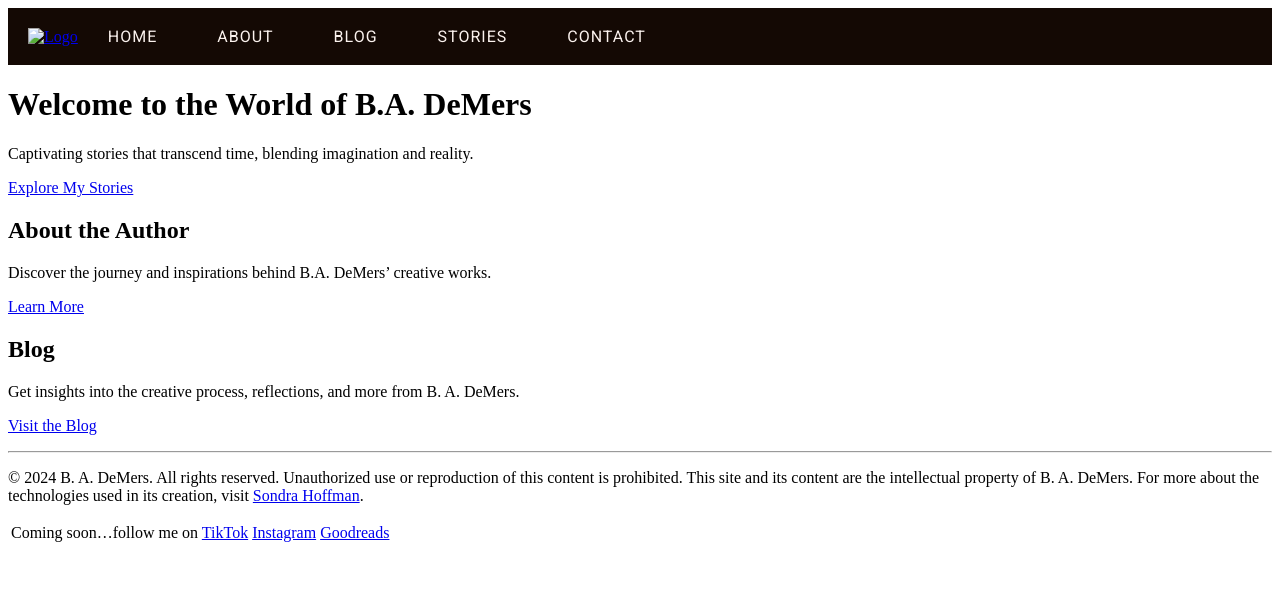
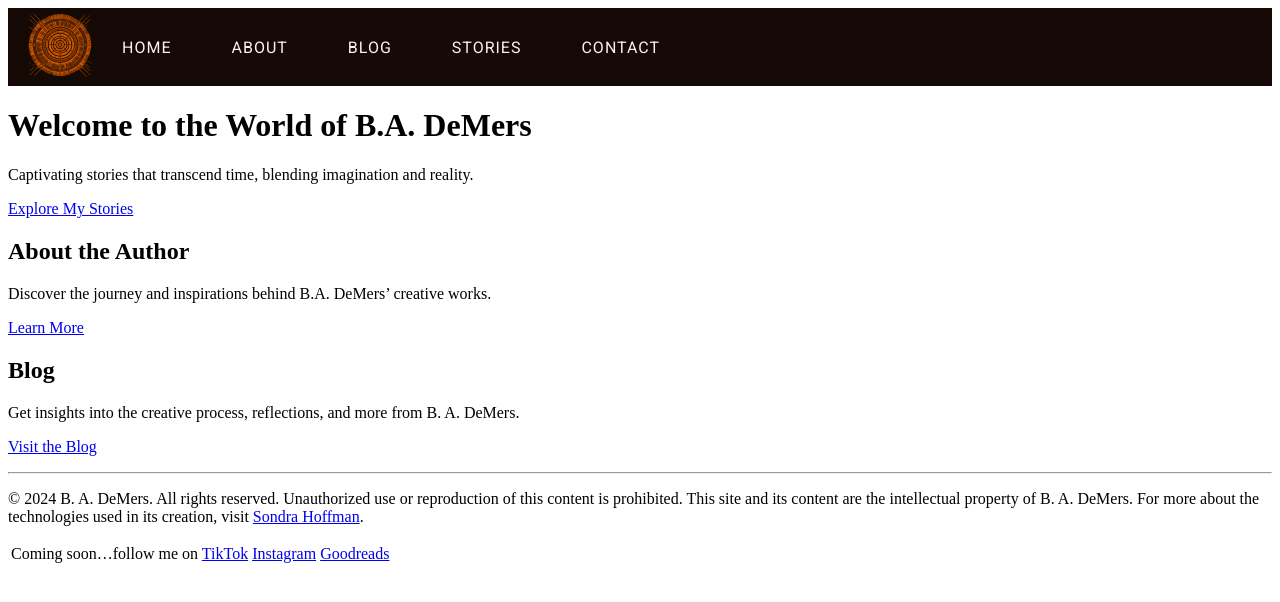
Before and after one commit to fleekgonzalo/storiesbydemers, a Jekyll site: the page built from index.md, in a window 1280 px wide. Shown: the top 602 px of the page. Built offline with Jekyll 4.4.1, drawn with Linux system fonts in a browser that asks for light colours.

```diff
--- a/_config.yml
+++ b/_config.yml
@@ -1,7 +1,7 @@
 title: "Stories by DeMers"  # Your website's title
 description: "A personal website by B.A. DeMers"  # Short site description
 url: "https://sondra94534.github.io" # During local development
-baseurl: "storiesbydemers" # Empty if not hosting in a subdirectory
+baseurl: "/storiesbydemers" # Empty if not hosting in a subdirectory
 
  # Full URL to your website
 exclude: ["vendor/bundle/", "node_modules/", "tmp/", "log/", ".jekyll-cache", "Gemfile.lock", "Gemfile", "vendor/cache", "vendor/gems", "vendor/ruby"]
--- a/assets/css/style.css
+++ b/assets/css/style.css
@@ -16,7 +16,6 @@
     padding: 5px 20px; /* Add padding for spacing around the navbar */
     background-color: #140904; /* Set background color */
 }
-
 .menu {
     list-style-type: none;
     margin: 0;
```
Also changed, not shown: 1 other file.
